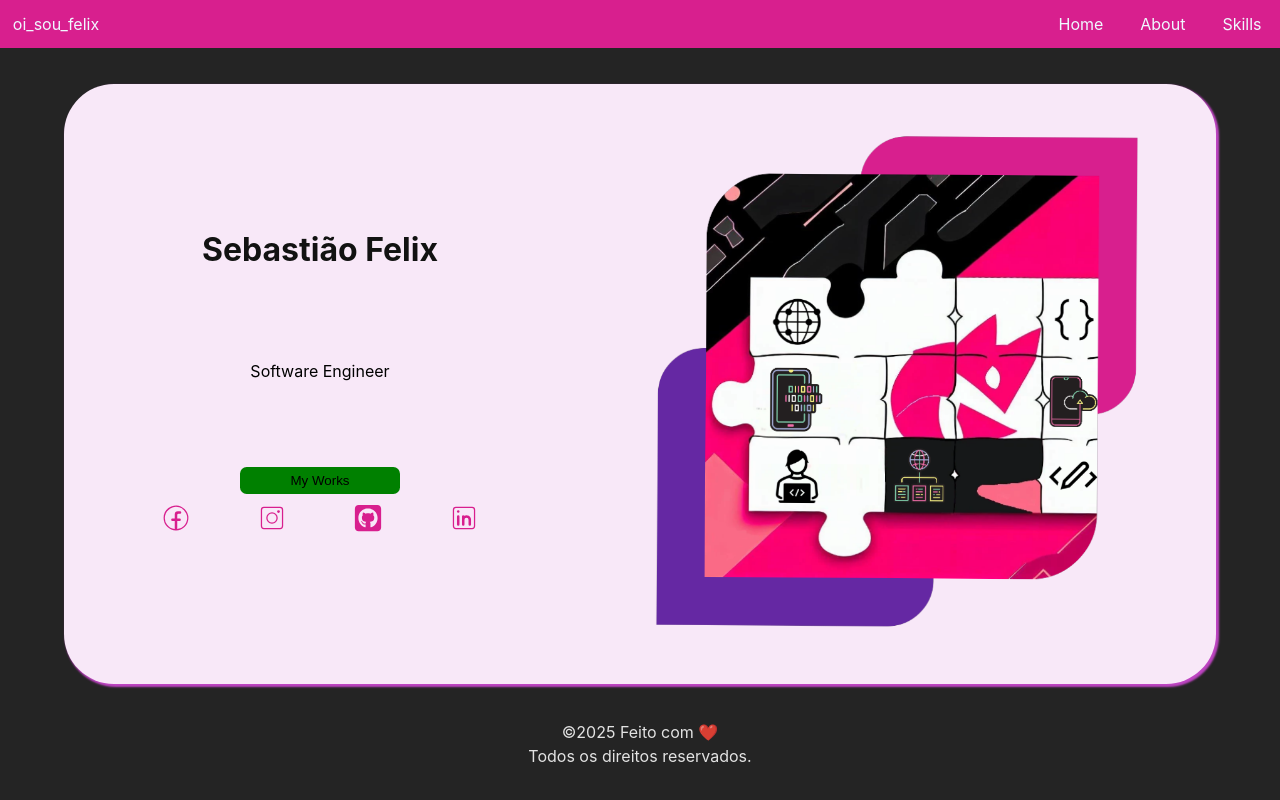
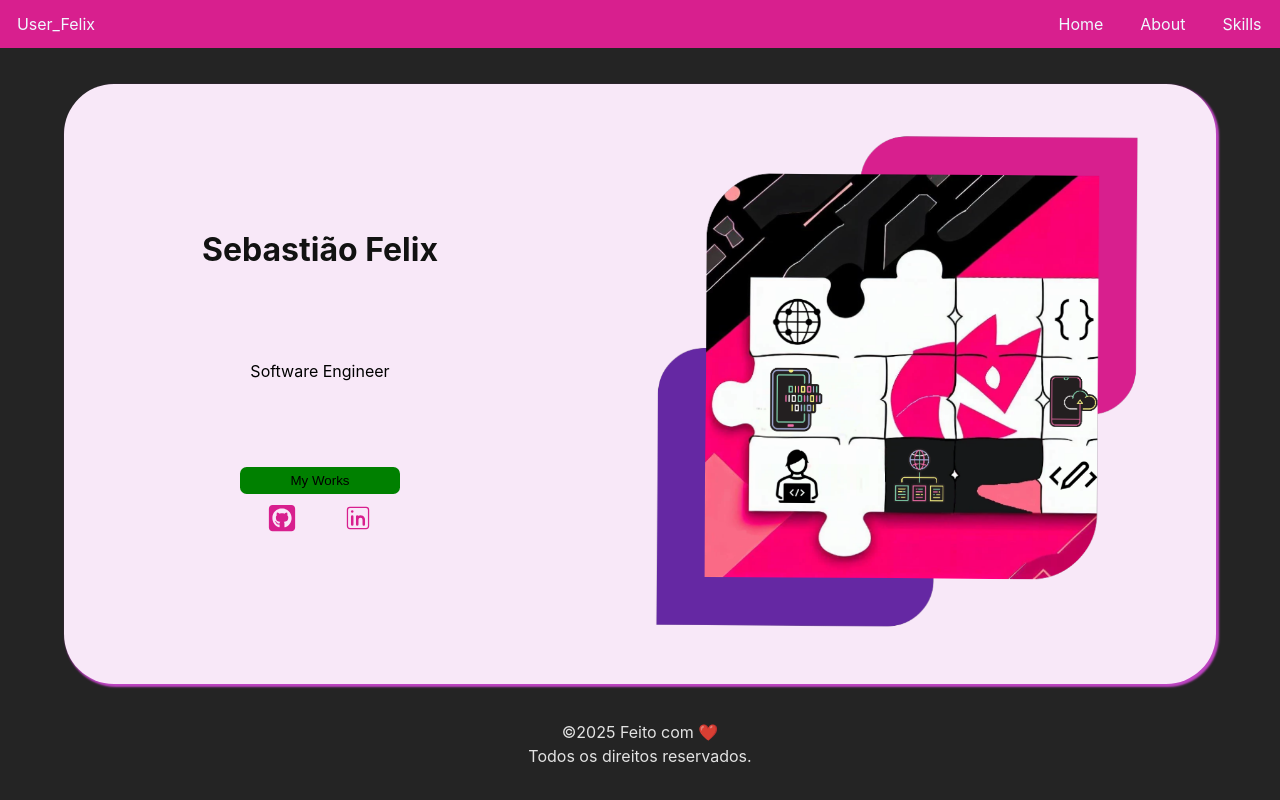
Before and after one commit to User-Felix/Portfolio_User-Felix, a React (Vite) app: page / in a window 1280 px wide. Built offline with nearby package versions, Linux system fonts and the light colour scheme.

Commit message:
remove icon instagram and facebook

```diff
--- a/index.html
+++ b/index.html
@@ -4,7 +4,7 @@
     <meta charset="UTF-8" />
     <link rel="icon" type="image/svg+xml" href="/vite.svg" />
     <meta name="viewport" content="width=device-width, initial-scale=1.0" />
-    <title>oi_sou_felix</title>
+    <title>User_Felix</title>
   </head>
   <body>
     <div id="root"></div>
--- a/src/components/hero/hero.css
+++ b/src/components/hero/hero.css
@@ -38,6 +38,7 @@
 #message-presentation #content-links #contacts {
     width: 100%;
     display: flex;
+    justify-content: center;
 }
 
 button {
@@ -48,7 +49,7 @@ button {
     display: flex;
     justify-content: space-around;
     align-items: center;
-    width: 100%;
+    width: 40%;
     height: 3em;
     list-style-type: none;
 }
--- a/src/components/hero/hero.tsx
+++ b/src/components/hero/hero.tsx
@@ -2,8 +2,6 @@ import './hero.css';
 import '../../index.css'
 import HeroImage from '../../assets/hero-image.png';
 import Button from '../button/button';
-import { CiFacebook } from "react-icons/ci";
-import { CiInstagram } from "react-icons/ci";
 import { FaSquareGithub } from "react-icons/fa6";
 import { CiLinkedin } from "react-icons/ci";
 import React from 'react';
@@ -25,12 +23,6 @@ export default function Hero(): React.ReactElement {
                     <div id='contacts'>
                         <ul>
                             <li>
-                                <CiFacebook id='icons' size={icons_Size}/>
-                            </li>
-                            <li>
-                                <CiInstagram id='icons' size={icons_Size}/>
-                            </li>
-                            <li>
                                 <FaSquareGithub id='icons' size={icons_Size}/>
                             </li>
                             <li>
--- a/src/components/toollbar/toolbar.tsx
+++ b/src/components/toollbar/toolbar.tsx
@@ -8,7 +8,7 @@ export default function Toolbar(): React.ReactElement {
         <header>
             <div id="content-logo">
                 <Link id='logo' to="/">
-                    oi_sou_felix
+                    User_Felix
                 </Link>
             </div>
 
--- a/src/pages/Skills/skills.css
+++ b/src/pages/Skills/skills.css
@@ -14,6 +14,7 @@ main {
     align-items: flex-start;
     padding: 1rem 1rem;
     border-radius: 1rem;
+    margin-top:2em;
 }
 
 #card-vercel a {
```
Also changed, not shown: 1 other file (tests, documents, lock files or other folders).
